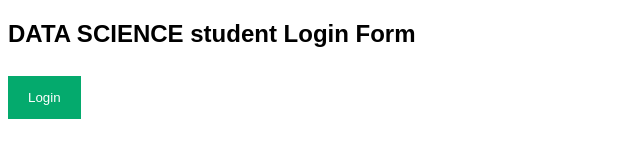
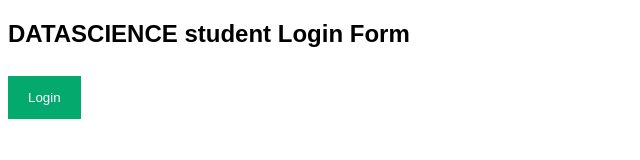
Before and after one commit to Radhika2810/radhikatrainings, a plain HTML site: page index.html in a window 1280 px wide. Shown: the whole page, without its empty margins (0-640 px from the left). Drawn offline with Linux system fonts and the light colour scheme.

Commit message:
Update index.html

```diff
--- a/index.html
+++ b/index.html
@@ -127,7 +127,7 @@ span.psw {
 </head>
 <body>
 
-<h2>DATA SCIENCE student Login Form</h2>
+<h2>DATASCIENCE student Login Form</h2>
 
 <button onclick="document.getElementById('id01').style.display='block'" style="width:auto;">Login</button>
 
```
